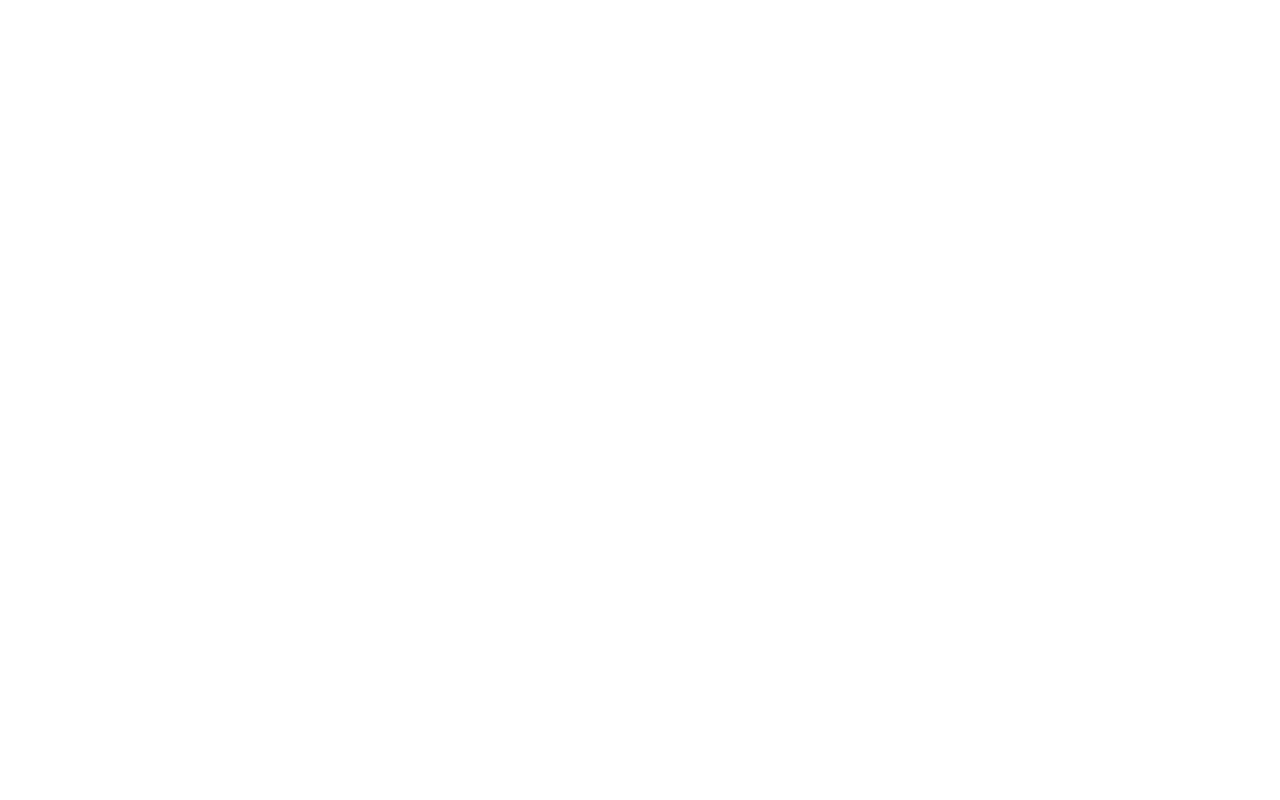
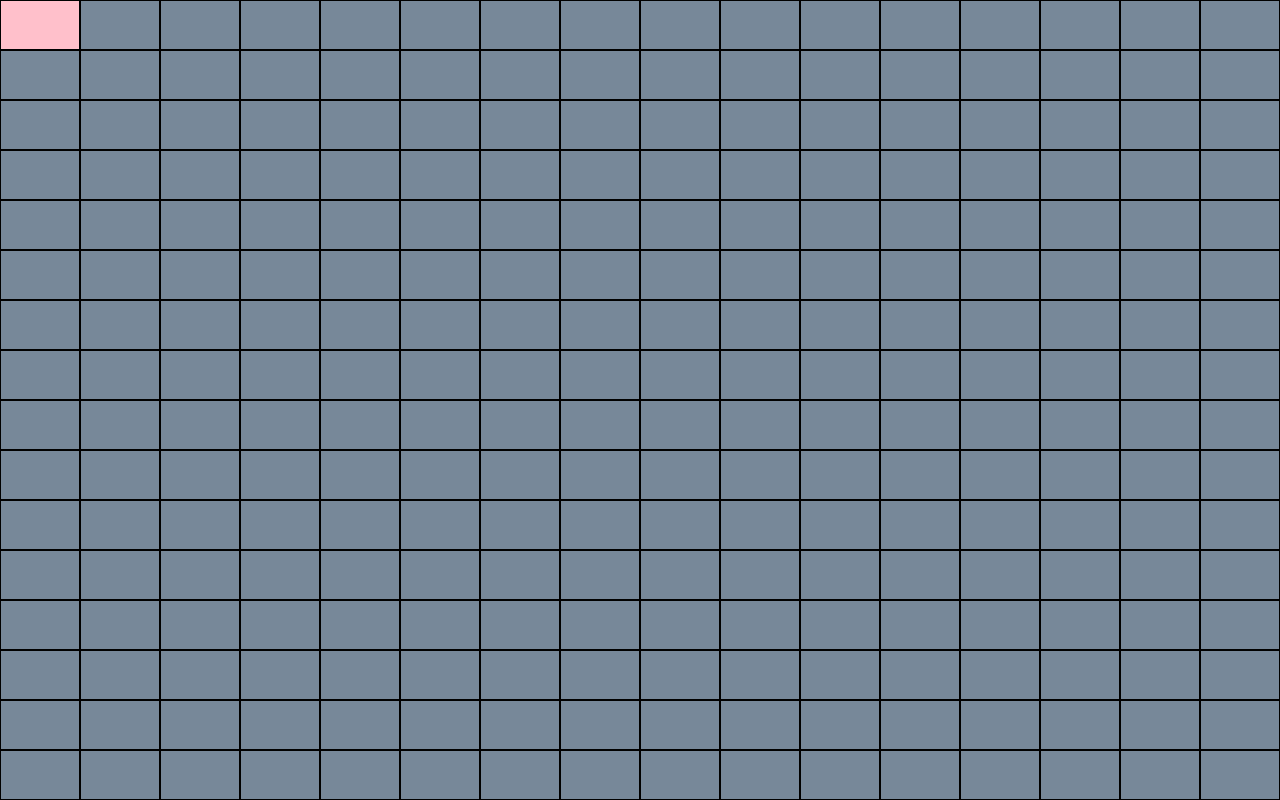
Before and after one commit to jurrea619/etch-a-sketch, a plain HTML site: page index.html in a window 1280 px wide. Drawn offline with Linux system fonts and the light colour scheme.

Commit message:
Implement 16x16 grid

```diff
--- a/css/style.css
+++ b/css/style.css
@@ -0,0 +1,26 @@
+*,
+*::before,
+*::after {
+    box-sizing: border-box;
+    padding: 0;
+    margin: 0;
+}
+
+.container {
+    display: grid;
+    grid-template-columns: repeat(16, 1fr);
+    grid-template-rows: repeat(16, 1fr);
+    width: 100vw;
+    height: 100vh;
+}
+
+.box {
+    border: 1px solid black;
+    background-color: lightslategray;
+    text-align: center;
+    padding: 10px;
+}
+
+.box:hover {
+    background-color: pink;
+}
--- a/index.html
+++ b/index.html
@@ -8,6 +8,7 @@
     <link rel="stylesheet" href="./css/style.css">
 </head>
 <body>
+    <div class="container"></div>
 
     <script src="./js/main.js"></script>
 </body>
--- a/js/main.js
+++ b/js/main.js
@@ -0,0 +1,8 @@
+const container = document.querySelector('.container');
+
+// loop and add 4x4 squares to begin grid.
+for(let i = 0 ; i < 256 ; i++){
+    let newDiv = document.createElement('div');
+    newDiv.classList.add('box');
+    container.appendChild(newDiv);
+}
```
